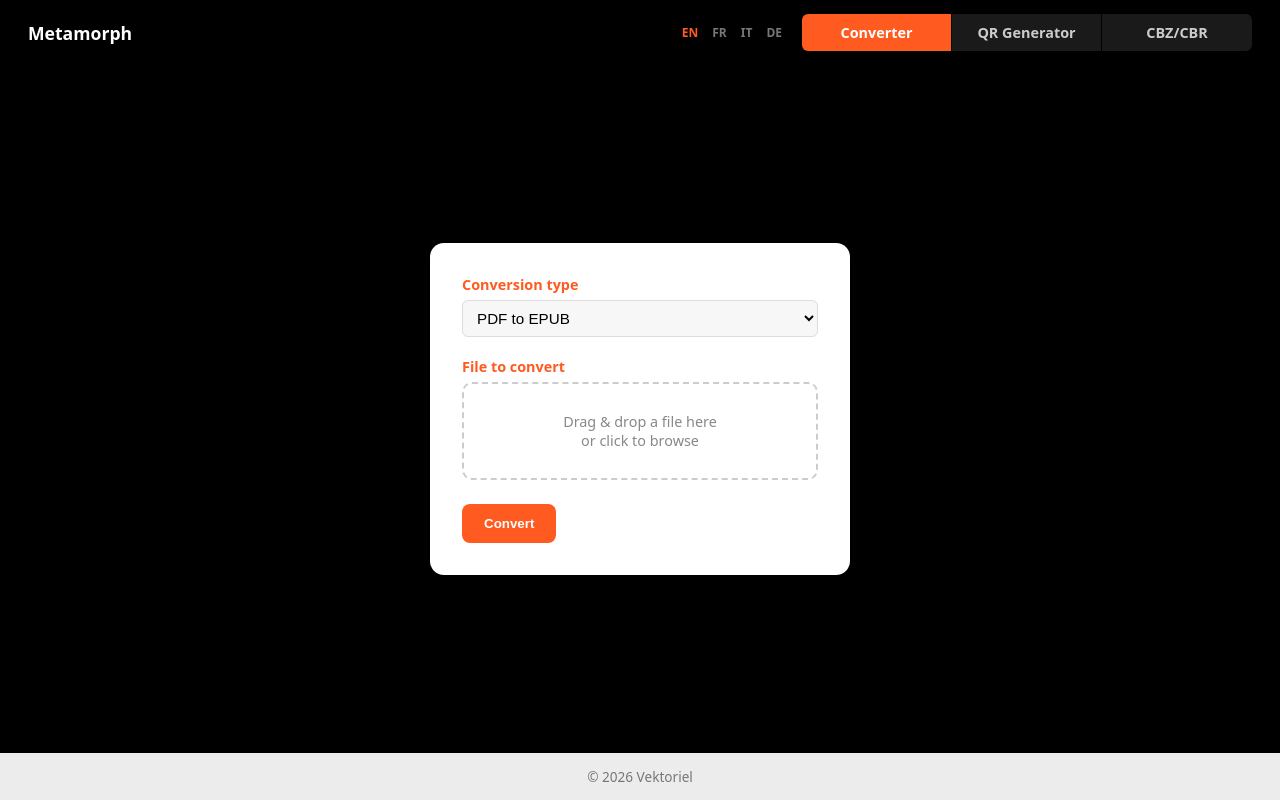
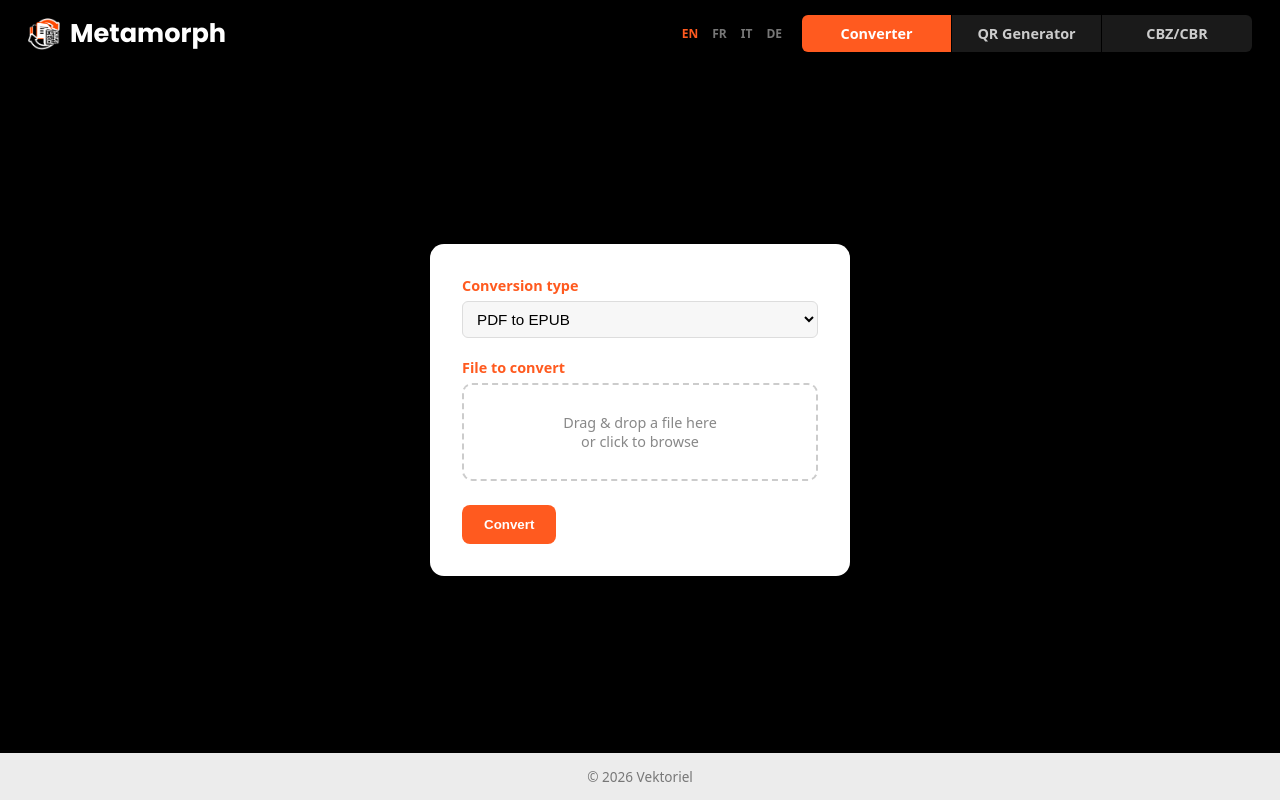
Before and after one commit to toninodigiacomo/metamorph, a PHP site: page /index.php in a window 1280 px wide. Run offline with PHP 8.4, Linux system fonts and the light colour scheme.

Commit message:
Refactor code structure for improved readability and maintainability

```diff
--- a/docker/compose.yml
+++ b/docker/compose.yml
@@ -31,6 +31,7 @@ services:
             libpng-dev \
             libjpeg62-turbo-dev \
             libwebp-dev \
+            librsvg2-bin \
             && docker-php-ext-configure gd --with-jpeg --with-webp \
             && docker-php-ext-install gd zip \
             && rm -rf /var/lib/apt/lists/*
--- a/www/includes/header.php
+++ b/www/includes/header.php
@@ -9,6 +9,11 @@ require_once __DIR__ . '/i18n.php';
 <head>
     <meta charset="UTF-8">
     <title><?= htmlspecialchars($pageTitle ?? 'Metamorph') ?></title>
+    <link rel="icon" type="image/x-icon" href="favicon.ico">
+    <link rel="shortcut icon" type="image/x-icon" href="favicon.ico">
+    <link rel="preconnect" href="https://fonts.googleapis.com">
+    <link rel="preconnect" href="https://fonts.gstatic.com" crossorigin>
+    <link href="https://fonts.googleapis.com/css2?family=Poppins:wght@700&display=swap" rel="stylesheet">
     <style>
         :root {
             --accent: rgb(255, 90, 31);
@@ -35,7 +40,15 @@ require_once __DIR__ . '/i18n.php';
             flex-wrap: wrap;
             gap: 12px;
         }
-        header .brand { font-weight: 600; font-size: 1.1rem; }
+        header .brand {
+            display: flex;
+            align-items: center;
+            gap: 10px;
+            font-family: 'Poppins', system-ui, sans-serif;
+            font-weight: 700;
+            font-size: 1.6rem;
+        }
+        header .brand img { height: 32px; width: 32px; }
 
         /* Menu en segments collés, aligné à droite */
         nav.tabs {
@@ -285,7 +298,7 @@ require_once __DIR__ . '/i18n.php';
 </head>
 <body>
     <header>
-        <div class="brand">Metamorph</div>
+        <div class="brand"><img src="assets/logo.png" alt="Metamorph"> Metamorph</div>
         <div style="display:flex; align-items:center; gap:16px;">
             <div class="lang-switch">
                 <?php foreach (SUPPORTED_LANGS as $l): ?>
--- a/www/includes/i18n.php
+++ b/www/includes/i18n.php
@@ -44,6 +44,8 @@ $TRANSLATIONS = [
     // --- Page Convertisseur ---
     'conv_type_label'   => ['en' => 'Conversion type',      'fr' => 'Type de conversion',      'it' => 'Tipo di conversione',   'de' => 'Konvertierungstyp'],
     'conv_option_pdf_epub' => ['en' => 'PDF to EPUB',       'fr' => 'PDF vers EPUB',            'it' => 'PDF in EPUB',           'de' => 'PDF zu EPUB'],
+    'conv_option_png_ico'  => ['en' => 'PNG to ICO',        'fr' => 'PNG vers ICO',              'it' => 'PNG in ICO',            'de' => 'PNG zu ICO'],
+    'conv_option_svg_png'  => ['en' => 'SVG to PNG',        'fr' => 'SVG vers PNG',              'it' => 'SVG in PNG',            'de' => 'SVG zu PNG'],
     'conv_file_label'   => ['en' => 'File to convert',      'fr' => 'Fichier à convertir',      'it' => 'File da convertire',    'de' => 'Zu konvertierende Datei'],
     'conv_dropzone'     => [
         'en' => 'Drag & drop a file here<br>or click to browse',
--- a/www/index.php
+++ b/www/index.php
@@ -1,5 +1,5 @@
 <?php
-// Conversion de documents — v1 : PDF -> EPUB (via Calibre / ebook-convert)
+// Conversion de documents — Convertisseur (PDF -> EPUB via Calibre, PNG -> ICO via GD)
 require_once __DIR__ . '/includes/i18n.php';
 
 $uploadsDir = __DIR__ . '/uploads';
@@ -8,10 +8,74 @@ $outputDir  = __DIR__ . '/output';
 $message = '';
 $downloadFile = null;
 
-// Table des conversions supportées : extension d'entrée => [extension de sortie, label]
+// Table des conversions supportées : moteur ('calibre' ou 'ico') + extensions
 $conversions = [
-    'pdf_to_epub' => ['from' => 'pdf', 'to' => 'epub', 'label' => t('conv_option_pdf_epub')],
+    'pdf_to_epub' => ['from' => 'pdf', 'to' => 'epub', 'engine' => 'calibre', 'label' => t('conv_option_pdf_epub')],
+    'png_to_ico'  => ['from' => 'png', 'to' => 'ico',  'engine' => 'ico',     'label' => t('conv_option_png_ico')],
+    'svg_to_png'  => ['from' => 'svg', 'to' => 'png',  'engine' => 'rsvg',    'label' => t('conv_option_svg_png')],
 ];
+
+// Mime-types pour le téléchargement, selon l'extension du fichier produit
+const OUTPUT_MIME_TYPES = [
+    'epub' => 'application/epub+zip',
+    'ico'  => 'image/vnd.microsoft.icon',
+    'png'  => 'image/png',
+];
+
+/**
+ * Construit un fichier .ico multi-résolutions (16 à 256px) à partir d'un PNG source,
+ * en conservant la transparence. Format moderne : chaque résolution est un PNG
+ * embarqué tel quel dans le conteneur ICO (supporté depuis Windows Vista).
+ */
+function pngToIco(string $srcPath, string $outPath, array $sizes = [16, 32, 48, 64, 128, 256]): bool {
+    $src = @imagecreatefrompng($srcPath);
+    if (!$src) {
+        return false;
+    }
+
+    $srcW = imagesx($src);
+    $srcH = imagesy($src);
+    $images = [];
+
+    foreach ($sizes as $size) {
+        $canvas = imagecreatetruecolor($size, $size);
+        imagealphablending($canvas, false);
+        imagesavealpha($canvas, true);
+        $transparent = imagecolorallocatealpha($canvas, 0, 0, 0, 127);
+        imagefill($canvas, 0, 0, $transparent);
+
+        imagecopyresampled($canvas, $src, 0, 0, 0, 0, $size, $size, $srcW, $srcH);
+
+        ob_start();
+        imagepng($canvas);
+        $images[$size] = ob_get_clean();
+        imagedestroy($canvas);
+    }
+    imagedestroy($src);
+
+    $count = count($images);
+    $header = pack('vvv', 0, 1, $count); // reserved, type=1 (icon), count
+
+    $dirEntries = '';
+    $imageData  = '';
+    $offset = 6 + ($count * 16); // en-tête + table des entrées
+
+    foreach ($images as $size => $data) {
+        $dim = $size === 256 ? 0 : $size; // 0 = 256px selon la spec ICO
+        $dirEntries .= pack(
+            'CCCCvvVV',
+            $dim, $dim,     // largeur, hauteur
+            0, 0,           // palette, réservé
+            1, 32,          // plans couleur, bits par pixel
+            strlen($data),  // taille des données
+            $offset         // offset dans le fichier
+        );
+        $imageData .= $data;
+        $offset += strlen($data);
+    }
+
+    return file_put_contents($outPath, $header . $dirEntries . $imageData) !== false;
+}
 
 if ($_SERVER['REQUEST_METHOD'] === 'POST' && isset($_FILES['document'])) {
     $conversionKey = $_POST['conversion'] ?? 'pdf_to_epub';
@@ -35,6 +99,9 @@ if ($_SERVER['REQUEST_METHOD'] === 'POST' && isset($_FILES['document'])) {
                 $outputPath = $outputDir  . '/' . $baseName . '.' . $conv['to'];
 
                 if (move_uploaded_file($file['tmp_name'], $inputPath)) {
+                    $ok = false;
+
+                    if ($conv['engine'] === 'calibre') {
                         // Appel de ebook-convert (Calibre), en échappant les chemins
                         $cmd = sprintf(
                             'ebook-convert %s %s 2>&1',
@@ -42,13 +109,28 @@ if ($_SERVER['REQUEST_METHOD'] === 'POST' && isset($_FILES['document'])) {
                             escapeshellarg($outputPath)
                         );
                         exec($cmd, $outputLines, $returnCode);
+                        $ok = ($returnCode === 0 && file_exists($outputPath));
+                        $errorDetail = $ok ? '' : "<br><pre>" . htmlspecialchars(implode("\n", $outputLines)) . "</pre>";
+                    } elseif ($conv['engine'] === 'ico') {
+                        $ok = pngToIco($inputPath, $outputPath);
+                        $errorDetail = '';
+                    } elseif ($conv['engine'] === 'rsvg') {
+                        // rsvg-convert : rendu SVG -> PNG à la résolution intrinsèque du fichier
+                        $cmd = sprintf(
+                            'rsvg-convert -o %s %s 2>&1',
+                            escapeshellarg($outputPath),
+                            escapeshellarg($inputPath)
+                        );
+                        exec($cmd, $outputLines, $returnCode);
+                        $ok = ($returnCode === 0 && file_exists($outputPath));
+                        $errorDetail = $ok ? '' : "<br><pre>" . htmlspecialchars(implode("\n", $outputLines)) . "</pre>";
+                    }
 
-                    if ($returnCode === 0 && file_exists($outputPath)) {
+                    if ($ok) {
                         $downloadFile = basename($outputPath);
                         $message = t('conv_success');
                     } else {
-                        $message = t('conv_failed') . "<br><pre>" .
-                            htmlspecialchars(implode("\n", $outputLines)) . "</pre>";
+                        $message = t('conv_failed') . ($errorDetail ?? '');
                     }
 
                     // Nettoyage du fichier source uploadé
@@ -66,7 +148,9 @@ if (isset($_GET['download'])) {
     $safeName = basename($_GET['download']);
     $path = $outputDir . '/' . $safeName;
     if (file_exists($path)) {
-        header('Content-Type: application/epub+zip');
+        $ext = strtolower(pathinfo($safeName, PATHINFO_EXTENSION));
+        $mime = OUTPUT_MIME_TYPES[$ext] ?? 'application/octet-stream';
+        header('Content-Type: ' . $mime);
         header('Content-Disposition: attachment; filename="' . $safeName . '"');
         header('Content-Length: ' . filesize($path));
         readfile($path);
```
Also changed, not shown: www/assets/logo.png (added), www/favicon.ico (added). Lines whose indentation alone changed are shown as unchanged.
